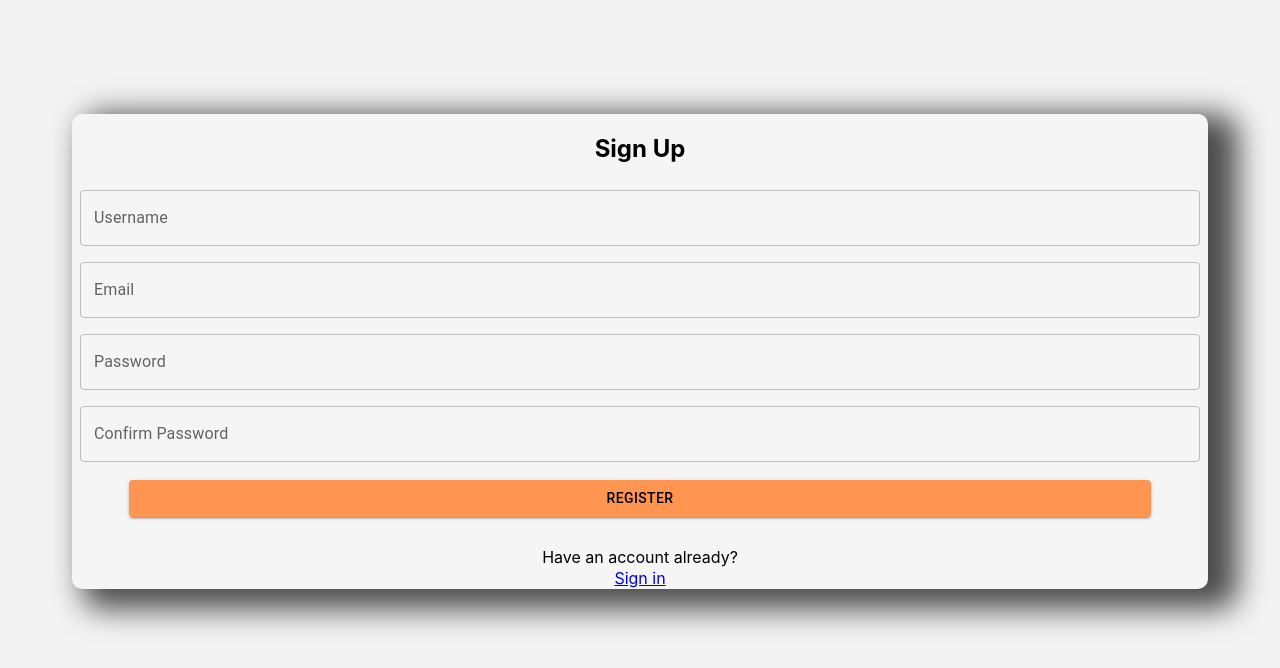
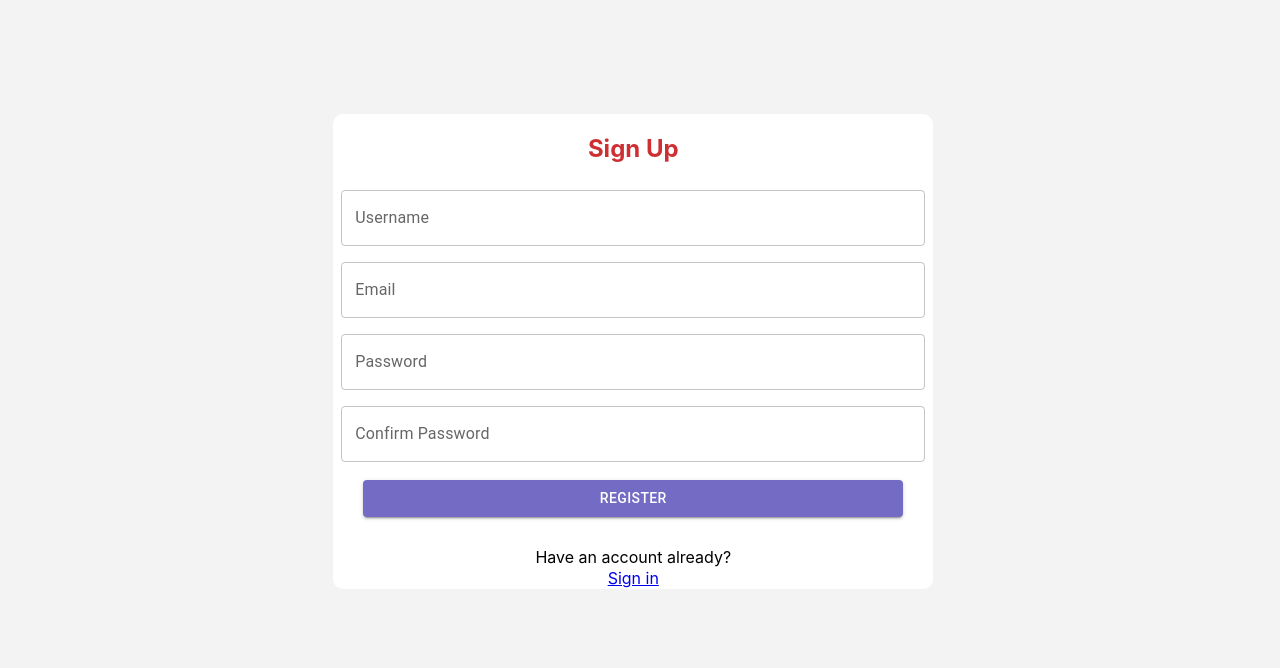
Before and after one commit to andrewmiladd/my-mail-sender, a React (Create React App) app: page /SignUp in a window 1280 px wide. Shown: the top 668 px of the page. Built offline with nearby package versions, Linux system fonts and the light colour scheme.

Commit message:
Modified some styles

```diff
--- a/src/Components/Forms/FormSendMail.module.css
+++ b/src/Components/Forms/FormSendMail.module.css
@@ -1,6 +1,9 @@
 .myLabel {
+    display: flex;
     font-size: var(--text-2xl);
-    color: white;
+    color: black;
+    justify-content: center;
+    margin-bottom: 10px;
 }
 .myInput {
     width: 100%;
@@ -15,7 +18,7 @@
 .myButton {
     margin-top: 5px;
     border: none;
-    background-color: var(--color-yellow);
+    background-color: #736bc4;
     color: var(--color-grey);
     padding: 10px 0;
     width: 100%;
--- a/src/Components/Forms/Login/LoginForm.module.css
+++ b/src/Components/Forms/Login/LoginForm.module.css
@@ -1,24 +1,25 @@
 .myLogInForm {
     display: flex;
     flex-direction: column;
-    align-content: space-between;
-    box-shadow: 20px 10px 30px 10px rgb(75, 75, 75);
     margin-top: 10%;
     border-radius: 10px;
-    background-color: whitesmoke;
+    background-color: white;
+    width: 600px;
+    margin-left: 23%;
 }
 .myHeader {
     display: flex;
     align-self: center;
+    color: var(--color-red-dark);
 }
 .myErrorMessages {
-    color: red;
+    color: var(--color-red-dark);
     margin: 0;
     margin-left: 10px;
 }
 #my__button {
-    background-color: #ff9551;
-    color: black;
+    background-color: #736bc4;
+    color: white;
     width: 90%;
     margin-left: 5%;
     margin-bottom: 30px;
--- a/src/Components/Forms/SignUp/SignUpForm.module.css
+++ b/src/Components/Forms/SignUp/SignUpForm.module.css
@@ -2,23 +2,25 @@
     display: flex;
     flex-direction: column;
     align-content: space-between;
-    box-shadow: 20px 10px 30px 10px rgb(75, 75, 75);
     margin-top: 10%;
     border-radius: 10px;
-    background-color: whitesmoke;
+    background-color: white;
+    width: 600px;
+    margin-left: 23%;
 }
 .myHeader {
     display: flex;
     align-self: center;
+    color: var(--color-red-dark);
 }
 .myErrorMessages {
-    color: red;
+    color: var(--color-red-dark);
     margin: 0;
     margin-left: 10px;
 }
 #my__button {
-    background-color: #ff9551;
-    color: black;
+    background-color: #736bc4;
+    color: white;
     width: 90%;
     margin-left: 5%;
     margin-bottom: 30px;
```
